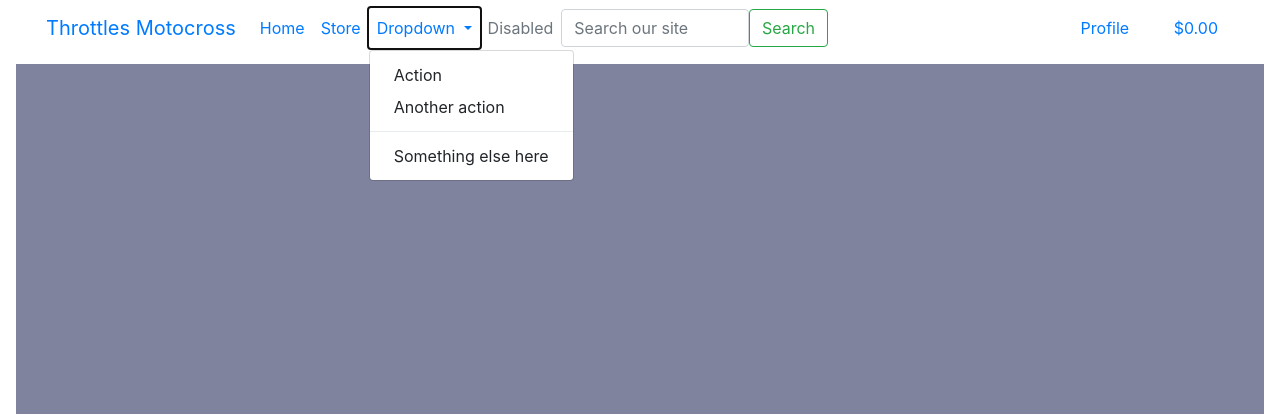
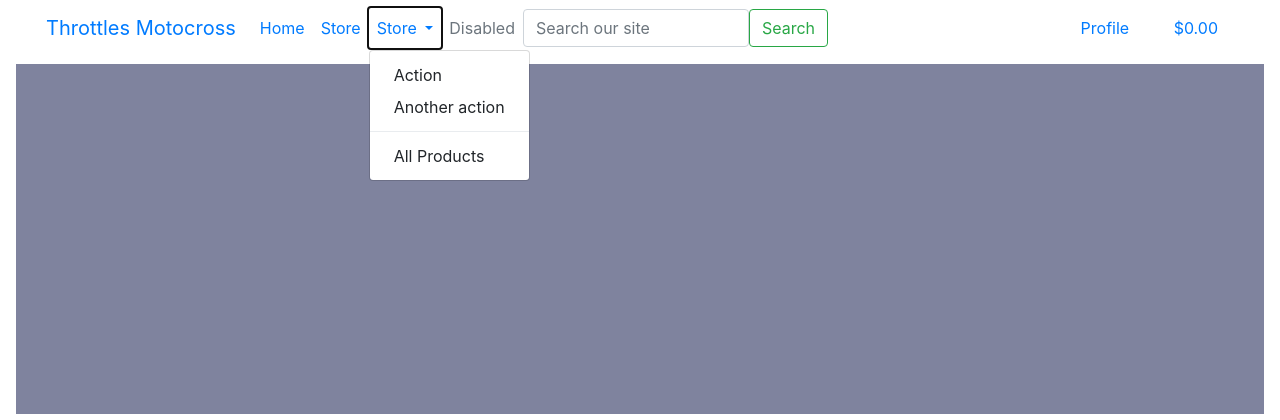
Before and after one commit to Ewie1/CI_PP5_throttles_motocross, a Django app: page / in a window 1280 px wide, after a click on "Store". Shown: the top 420 px of the page. Run offline with Django 3.2, Linux system fonts and the light colour scheme.

Commit message:
Add if statement to filter products in categories

```diff
--- a/templates/base.html
+++ b/templates/base.html
@@ -66,15 +66,19 @@
                         <li class="nav-item dropdown">
                             <a class="nav-link dropdown-toggle" href="#" role="button" data-bs-toggle="dropdown"
                                 aria-expanded="false">
-                                Dropdown
+                                Store
                             </a>
                             <ul class="dropdown-menu">
-                                <li><a class="dropdown-item" href="{% url 'products' %}">Action</a></li>
+                                 {% for category in categories_list %}
+                                    <a class="dropdown-item text-muted p-2"
+                                    href="{% url 'products' %}?category={{category.name}}">{{ category.friendly_name }}</a>
+                                {% endfor %}
+                                <li><a class="dropdown-item" href="#">Action</a></li>
                                 <li><a class="dropdown-item" href="#">Another action</a></li>
                                 <li>
                                     <hr class="dropdown-divider">
                                 </li>
-                                <li><a class="dropdown-item" href="#">Something else here</a></li>
+                                <li><a class="dropdown-item" href="{% url 'products' %}">All Products</a></li>
                             </ul>
                         </li>
                         <li class="nav-item">
```
Also changed, not shown: products/views.py (+12 -1 lines).
